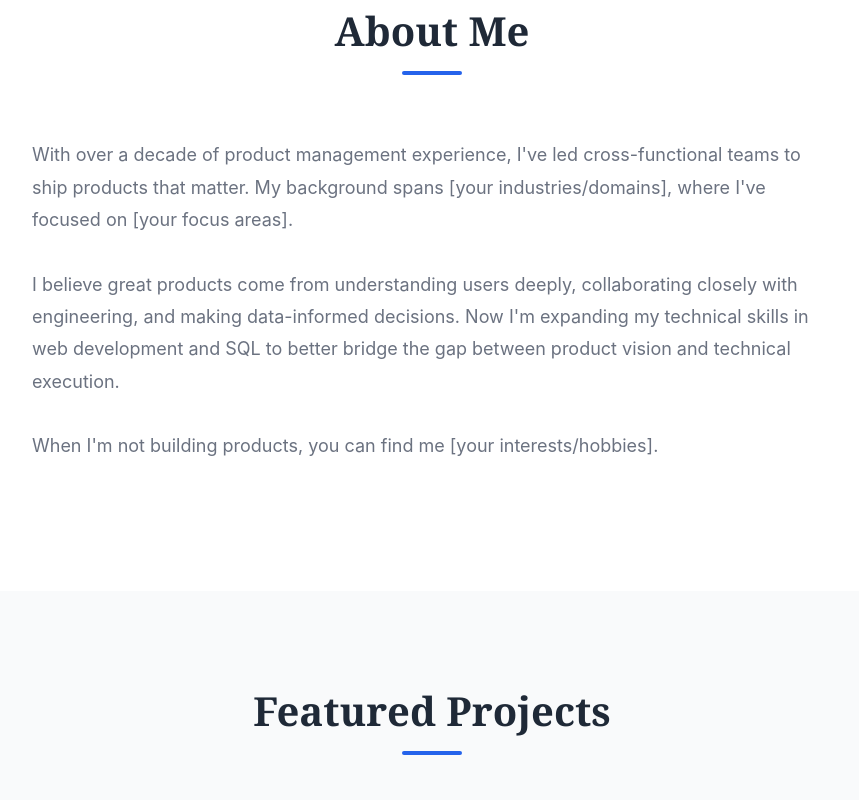
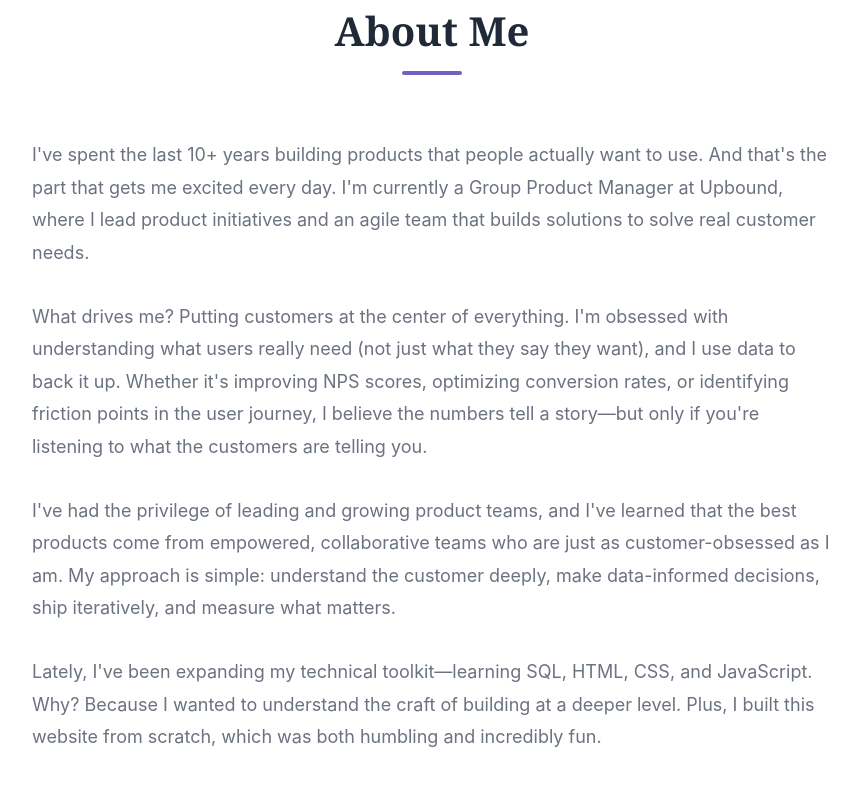
Before and after one commit to chadloiseau/chadloiseau.github.io, a plain HTML site: page index.html in a window 1280 px wide. Shown: the part 760-1560 px from the top of the page, without its empty margins (208-1067 px from the left). Drawn offline with Linux system fonts and the light colour scheme; a script that the page names is missing.

Commit message:
updated style and corrected about me

```diff
--- a/index.html
+++ b/index.html
@@ -47,11 +47,13 @@
             <h2>About Me</h2>
             <div class="about-content">
                 <div class="about-text">
-                    <p>With over a decade of product management experience, I've led cross-functional teams to ship products that matter. My background spans [your industries/domains], where I've focused on [your focus areas].</p>
+                    <p>I've spent the last 10+ years building products that people actually want to use. And that's the part that gets me excited every day. I'm currently a Group Product Manager at Upbound, where I lead product initiatives and an agile team that builds solutions to solve real customer needs.</p>
 
-                    <p>I believe great products come from understanding users deeply, collaborating closely with engineering, and making data-informed decisions. Now I'm expanding my technical skills in web development and SQL to better bridge the gap between product vision and technical execution.</p>
+                    <p>What drives me? Putting customers at the center of everything. I'm obsessed with understanding what users really need (not just what they say they want), and I use data to back it up. Whether it's improving NPS scores, optimizing conversion rates, or identifying friction points in the user journey, I believe the numbers tell a story—but only if you're listening to what the customers are telling you.</p>
 
-                    <p>When I'm not building products, you can find me [your interests/hobbies].</p>
+                    <p>I've had the privilege of leading and growing product teams, and I've learned that the best products come from empowered, collaborative teams who are just as customer-obsessed as I am. My approach is simple: understand the customer deeply, make data-informed decisions, ship iteratively, and measure what matters.</p>
+
+                    <p>Lately, I've been expanding my technical toolkit—learning SQL, HTML, CSS, and JavaScript. Why? Because I wanted to understand the craft of building at a deeper level. Plus, I built this website from scratch, which was both humbling and incredibly fun.</p>
                 </div>
             </div>
         </div>
@@ -170,10 +172,10 @@
             <div class="contact-methods">
                 <a href="mailto:your.email@example.com" class="contact-item">
                     <span class="contact-icon">✉️</span>
-                    <span>your.email@example.com</span>
+                    <span>chad.loiseau@gmail.com</span>
                 </a>
 
-                <a href="https://linkedin.com/in/yourprofile" target="_blank" class="contact-item">
+                <a href="https://www.linkedin.com/in/chad-loiseau-56583493" target="_blank" class="contact-item">
                     <span class="contact-icon">💼</span>
                     <span>LinkedIn</span>
                 </a>
@@ -189,7 +191,7 @@
     <!-- Footer -->
     <footer>
         <div class="container">
-            <p>&copy; 2024 Chad Loiseau. Built with HTML, CSS, and determination.</p>
+            <p>&copy; 2025 Chad Loiseau. Built with HTML, CSS, and determination.</p>
         </div>
     </footer>
 
--- a/styles.css
+++ b/styles.css
@@ -250,7 +250,7 @@ section h2::after {
     display: block;
     width: 60px;
     height: 4px;
-    background-color: var(--primary-color);
+    background-color: #6f62c2;
     margin: var(--spacing-sm) auto 0;
     border-radius: 2px;
 }
```
